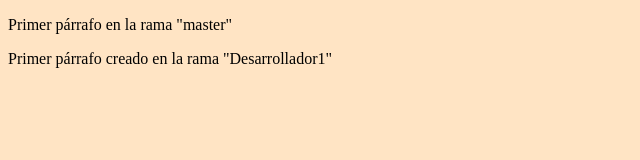
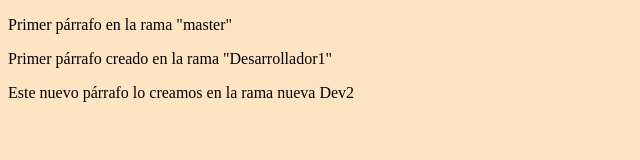
Before and after one commit to JaviJimenezFernandez/2023-PROYECTO-GIT-VISUAL-STUDIO, a plain HTML site: page index.html in a window 1280 px wide. Shown: the whole page, without its empty margins (0-640 px from the left). Drawn offline with Linux system fonts and the light colour scheme.

Commit message:
Creando un nuevo párrafo en la nueva rama Dev2

```diff
--- a/index.html
+++ b/index.html
@@ -21,6 +21,10 @@
         <p>Primer párrafo creado en la rama "Desarrollador1"</p>
 
 
+
+        <p>Este nuevo párrafo lo creamos en la rama nueva Dev2</p>
+
+
     </body>
 
 </html>
```
